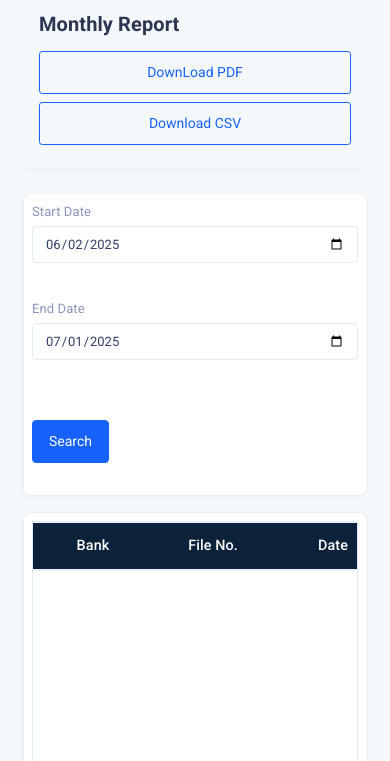
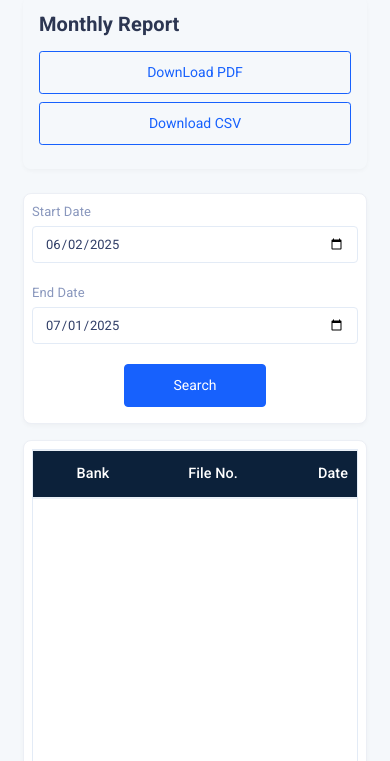
Before and after one commit to Meet4009/loan, a plain HTML site: page account-side/monthly-report.html in a window 390 px wide. Shown: the part 83-844 px from the top of the page. Drawn offline with nearby package versions, Linux system fonts and the light colour scheme; no server answers; sample sign-in values are in the browser's storage.

Commit message:
monthly-report changes

```diff
--- a/account-side/monthly-report.html
+++ b/account-side/monthly-report.html
@@ -40,6 +40,7 @@
         }
 
         @media (max-width: 767.98px) {
+
             .card-body.m-3,
             .cardBody {
                 margin: 0 !important;
@@ -194,20 +195,21 @@
                         <div class="card">
                             <div class="card-body m-3">
                                 <div class="row">
-                                    <div class="col-md-3 col-12">
+                                    <div class="col-md-3 col-12 m-0">
                                         <div class="form-group">
                                             <label for="startDate">Start Date</label>
                                             <input type="date" class="form-control" id="startDate" name="startDate">
                                         </div>
                                     </div>
-                                    <div class="col-md-3 col-12">
+                                    <div class="col-md-3 col-12 m-0">
                                         <div class="form-group">
                                             <label for="endDate">End Date</label>
                                             <input type="date" class="form-control" id="endDate" name="endDate">
                                         </div>
                                     </div>
-                                    <div class="col-md-2 col-12">
-                                        <button class="btn btn-primary mt-4 apply-filter">Search</button>
+                                    <div class="col-md-2 col-12 m-0 text-center text-md-left ">
+                                        <button class="btn btn-primary mt-md-4 apply-filter px-5"
+                                            >Search</button>
                                     </div>
                                 </div>
                             </div>
```
